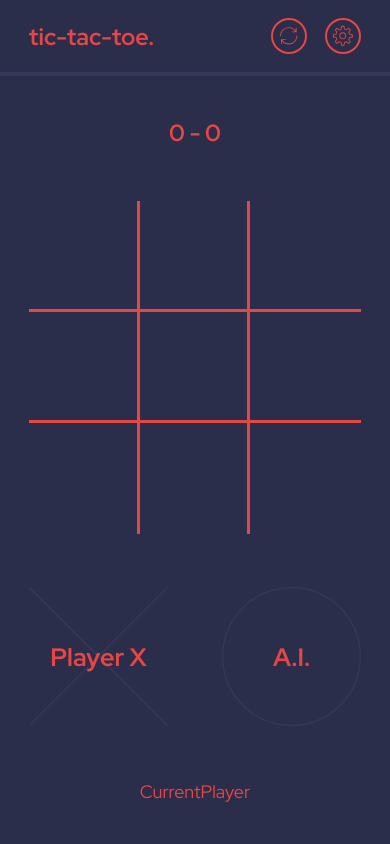
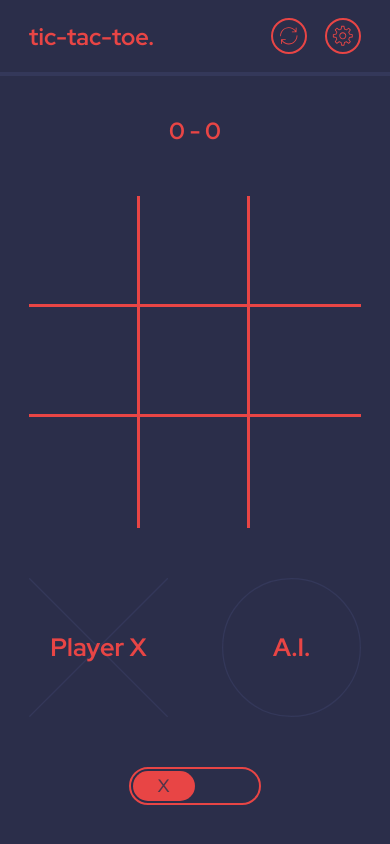
Before and after one commit to syedalimansoor/tic-tac-toe-react, a React (Vite) app: page /settings in a window 390 px wide. Both pictures are taken after a click on the button "Let the games begin!". Built offline with nearby package versions, Linux system fonts and the light colour scheme.

Commit message:
Create Current Player and make responsive

```diff
--- a/src/components/game/CurrentPlayer.tsx
+++ b/src/components/game/CurrentPlayer.tsx
@@ -1,3 +1,52 @@
+import { PlayerIdx } from "$/features/players";
+import useStore from "$/store";
+import { motion, Transition } from "framer-motion";
+import styled from "styled-components";
+
+const Wrapper = styled.div<{ currentPlayerIdx: PlayerIdx }>`
+  padding: 2px;
+  border: 2px solid ${({ theme }) => theme.colors.orange[100]};
+  border-radius: 99em;
+
+  width: 40%;
+  min-width: fit-content;
+  display: flex;
+  justify-content: ${({ currentPlayerIdx }) =>
+    currentPlayerIdx === 0 ? "start" : "end"};
+
+  @media (min-width: ${({ theme }) => theme.breakpoints.medium}) {
+    grid-area: current;
+    max-width: 8em;
+  }
+`;
+
+const Slider = styled(motion.div)`
+  background-color: ${({ theme }) => theme.colors.orange[100]};
+  color: ${({ theme }) => theme.colors.orange[300]};
+  font-weight: ${({ theme }) => theme.font.weight.medium};
+  border-radius: 99em;
+  padding: 0.2em 1.4em;
+`;
+
+const spring: Transition = {
+  type: "spring",
+  stiffness: 700,
+  damping: 30,
+};
+
 export default function CurrentPlayer() {
-  return <div>CurrentPlayer</div>;
+  const { currentPlayerIdx, players } = useStore(
+    ({ currentPlayerIdx, players }) => ({
+      currentPlayerIdx,
+      players,
+    })
+  );
+
+  return (
+    <Wrapper currentPlayerIdx={currentPlayerIdx}>
+      <Slider layout transition={spring}>
+        {players[currentPlayerIdx].name || players[currentPlayerIdx].mark}
+      </Slider>
+    </Wrapper>
+  );
 }
```
